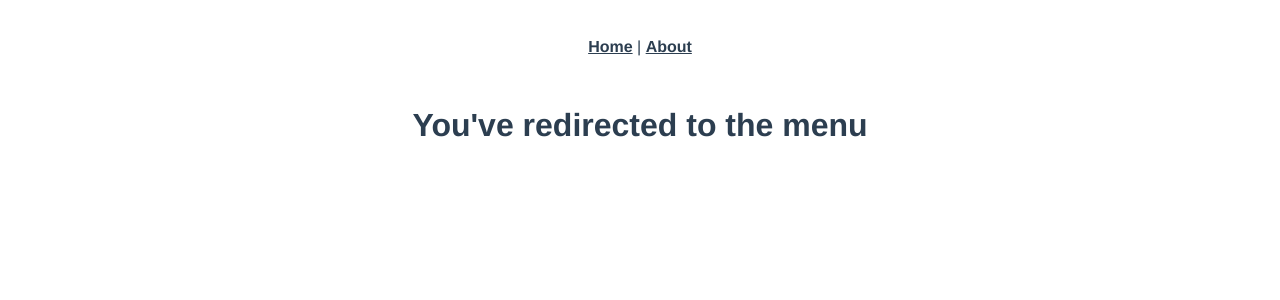
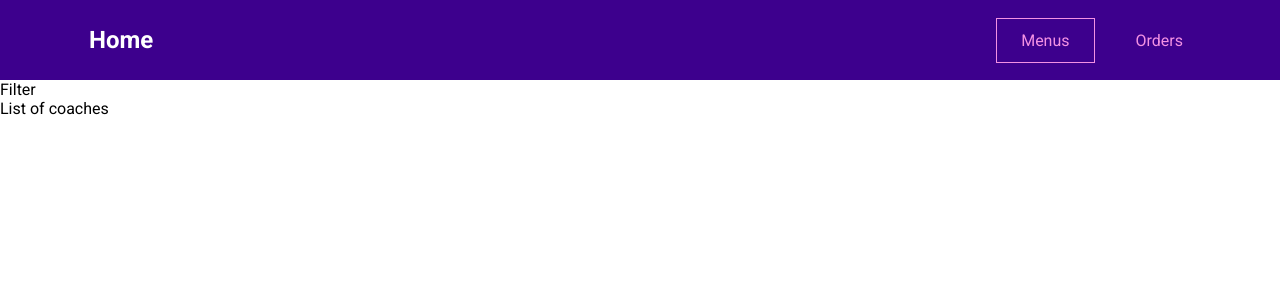
Before and after one commit to rulkimi/restaurant-order-system, a Vue app: page /menus in a window 1280 px wide. Shown: the top 300 px of the page. Built offline with nearby package versions, Linux system fonts and the light colour scheme.

Commit message:
added TheHeader

```diff
--- a/src/App.vue
+++ b/src/App.vue
@@ -1,30 +1,30 @@
 <template>
-  <nav>
-    <router-link to="/">Home</router-link> |
-    <router-link to="/about">About</router-link>
-  </nav>
+  <the-header></the-header>
   <router-view/>
 </template>
 
+<script>
+import TheHeader from './components/UI/TheHeader.vue';
+
+export default {
+  components: {
+    TheHeader
+  }
+}
+</script>
+
 <style>
-#app {
-  font-family: Avenir, Helvetica, Arial, sans-serif;
-  -webkit-font-smoothing: antialiased;
-  -moz-osx-font-smoothing: grayscale;
-  text-align: center;
-  color: #2c3e50;
+@import url("https://fonts.googleapis.com/css2?family=Roboto:wght@400;700&display=swap");
+
+* {
+  box-sizing: border-box;
 }
 
-nav {
-  padding: 30px;
+html {
+  font-family: "Roboto", sans-serif;
 }
 
-nav a {
-  font-weight: bold;
-  color: #2c3e50;
-}
-
-nav a.router-link-exact-active {
-  color: #42b983;
+body {
+  margin: 0;
 }
 </style>
--- a/src/components/HelloWorld.vue
+++ /dev/null
@@ -1,59 +0,0 @@
-<template>
-  <div class="hello">
-    <h1>{{ msg }}</h1>
-    <p>
-      For a guide and recipes on how to configure / customize this project,<br>
-      check out the
-      <a href="https://cli.vuejs.org" target="_blank" rel="noopener">vue-cli documentation</a>.
-    </p>
-    <h3>Installed CLI Plugins</h3>
-    <ul>
-      <li><a href="https://github.com/vuejs/vue-cli/tree/dev/packages/%40vue/cli-plugin-babel" target="_blank" rel="noopener">babel</a></li>
-      <li><a href="https://github.com/vuejs/vue-cli/tree/dev/packages/%40vue/cli-plugin-router" target="_blank" rel="noopener">router</a></li>
-      <li><a href="https://github.com/vuejs/vue-cli/tree/dev/packages/%40vue/cli-plugin-vuex" target="_blank" rel="noopener">vuex</a></li>
-    </ul>
-    <h3>Essential Links</h3>
-    <ul>
-      <li><a href="https://vuejs.org" target="_blank" rel="noopener">Core Docs</a></li>
-      <li><a href="https://forum.vuejs.org" target="_blank" rel="noopener">Forum</a></li>
-      <li><a href="https://chat.vuejs.org" target="_blank" rel="noopener">Community Chat</a></li>
-      <li><a href="https://twitter.com/vuejs" target="_blank" rel="noopener">Twitter</a></li>
-      <li><a href="https://news.vuejs.org" target="_blank" rel="noopener">News</a></li>
-    </ul>
-    <h3>Ecosystem</h3>
-    <ul>
-      <li><a href="https://router.vuejs.org" target="_blank" rel="noopener">vue-router</a></li>
-      <li><a href="https://vuex.vuejs.org" target="_blank" rel="noopener">vuex</a></li>
-      <li><a href="https://github.com/vuejs/vue-devtools#vue-devtools" target="_blank" rel="noopener">vue-devtools</a></li>
-      <li><a href="https://vue-loader.vuejs.org" target="_blank" rel="noopener">vue-loader</a></li>
-      <li><a href="https://github.com/vuejs/awesome-vue" target="_blank" rel="noopener">awesome-vue</a></li>
-    </ul>
-  </div>
-</template>
-
-<script>
-export default {
-  name: 'HelloWorld',
-  props: {
-    msg: String
-  }
-}
-</script>
-
-<!-- Add "scoped" attribute to limit CSS to this component only -->
-<style scoped>
-h3 {
-  margin: 40px 0 0;
-}
-ul {
-  list-style-type: none;
-  padding: 0;
-}
-li {
-  display: inline-block;
-  margin: 0 10px;
-}
-a {
-  color: #42b983;
-}
-</style>
--- /dev/null
+++ b/src/components/UI/TheHeader.vue
@@ -0,0 +1,72 @@
+<template>
+  <header>
+    <nav>
+      <h1><router-link to="/">Home</router-link></h1>
+      <ul>
+        <li><router-link to="/menus">Menus</router-link></li>
+        <li><router-link to="/orders">Orders</router-link></li>
+      </ul>
+    </nav>
+  </header>
+</template>
+
+<style scoped>
+header {
+  width: 100%;
+  height: 5rem;
+  background-color: #3d008d;
+  display: flex;
+  justify-content: center;
+  align-items: center;
+}
+
+header a {
+  text-decoration: none;
+  color: #f391e3;
+  display: inline-block;
+  padding: 0.75rem 1.5rem;
+  border: 1px solid transparent;
+}
+
+a:active,
+a:hover,
+a.router-link-active {
+  border: 1px solid #f391e3;
+}
+
+h1 {
+  margin: 0;
+}
+
+h1 a {
+  color: white;
+  margin: 0;
+}
+
+h1 a:hover,
+h1 a:active,
+h1 a.router-link-active {
+  border-color: transparent;
+}
+
+header nav {
+  width: 90%;
+  margin: auto;
+  display: flex;
+  justify-content: space-between;
+  align-items: center;
+}
+
+header ul {
+  list-style: none;
+  margin: 0;
+  padding: 0;
+  display: flex;
+  justify-content: center;
+  align-items: center;
+}
+
+li {
+  margin: 0 0.5rem;
+}
+</style>
--- a/src/router/index.js
+++ b/src/router/index.js
@@ -5,10 +5,6 @@ const routes = [
   {
     path: '/',
     component: HomeView,
-  },
-  {
-    path: '/about',
-    component: () => import('../views/AboutView.vue'),
   },
   {
     path: '/menus',
--- a/src/views/AboutView.vue
+++ /dev/null
@@ -1,5 +0,0 @@
-<template>
-  <div class="about">
-    <h1>This is an about page</h1>
-  </div>
-</template>
--- a/src/views/HomeView.vue
+++ b/src/views/HomeView.vue
@@ -1,17 +1,11 @@
 <template>
   <div class="home">
     <router-link to="/menus">Menus</router-link>
-    <HelloWorld msg="Welcome to Your Vue.js App"/>
   </div>
 </template>
 
 <script>
-import HelloWorld from '@/components/HelloWorld.vue'
+export default {
 
-export default {
-  name: 'HomeView',
-  components: {
-    HelloWorld
-  }
 }
 </script>
--- a/src/views/menus/MenusLists.vue
+++ b/src/views/menus/MenusLists.vue
@@ -1,3 +1,8 @@
 <template>
-  <h1>You've redirected to the menu</h1>
+  <section>
+    Filter
+  </section>
+  <section>
+    List of coaches
+  </section>
 </template>
```
